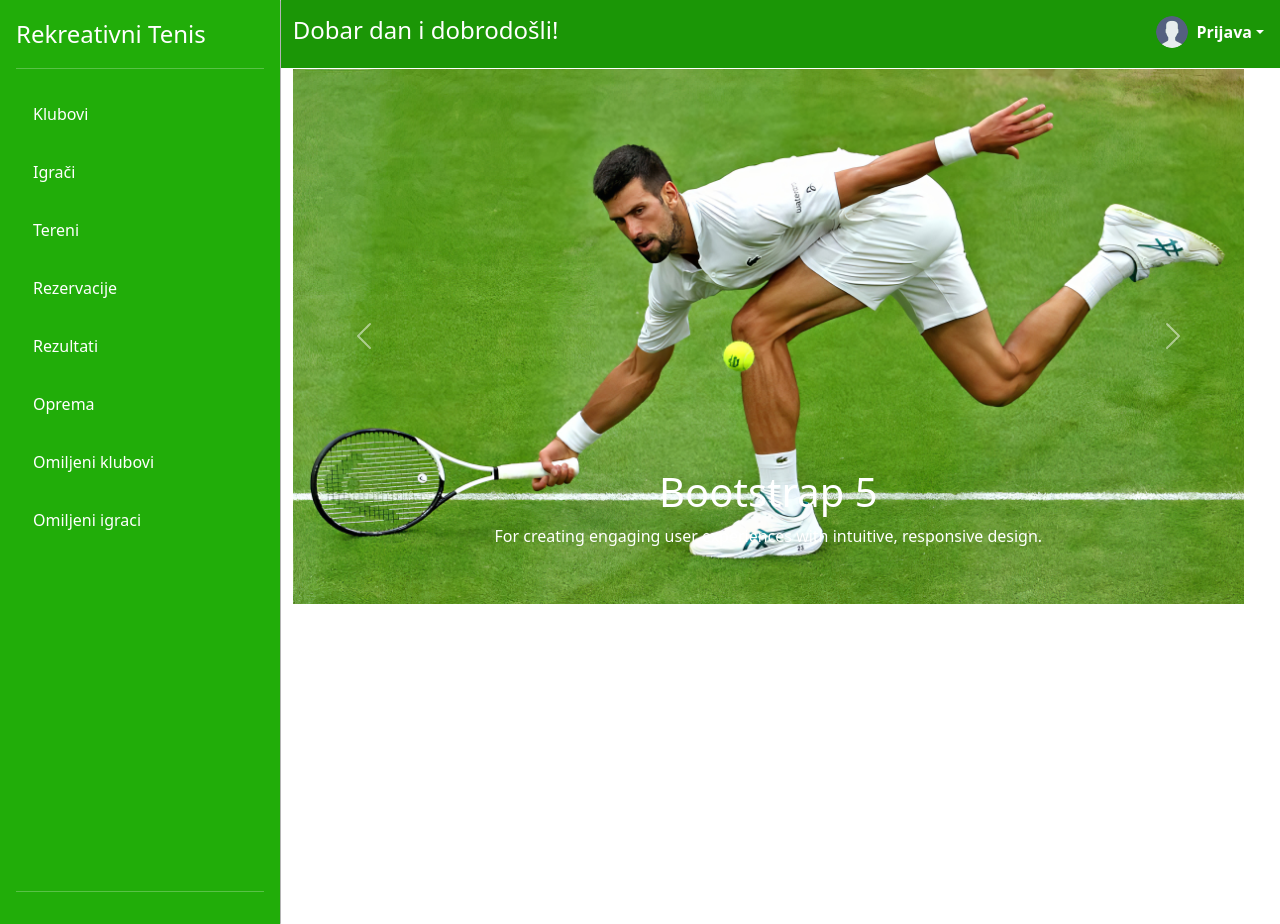
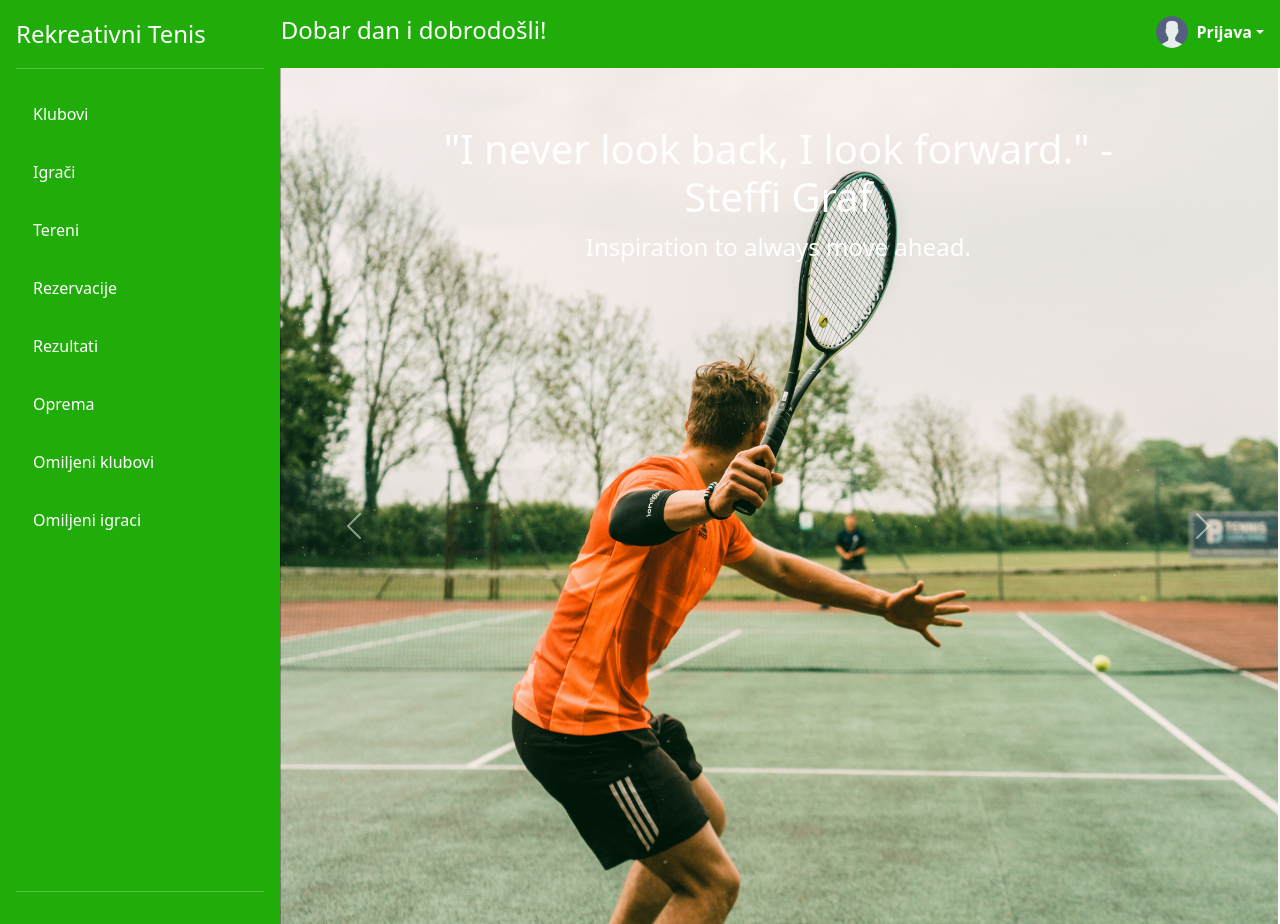
Before and after one commit to GitLN01/Rekreativni-Tenis, a PHP site: page /view-gosti/home.php in a window 1280 px wide. Run offline with PHP 8.4, Linux system fonts and the light colour scheme; some libraries are stand-ins or nearby versions.

Commit message:
Fix carousel not standing in the right place + some other fixes

```diff
--- a/view-gosti/css/style.css
+++ b/view-gosti/css/style.css
@@ -17,17 +17,21 @@ main {
   border-width: 1px 0;
   box-shadow: inset 0 .5em 1.5em rgba(0, 0, 0, .1), inset 0 .125em .5em rgba(0, 0, 0, .15);
 }
+
 .container {
   max-width: 100%;
   max-height: 100%;
 }
+
 .bi {
   vertical-align: -.125em;
   pointer-events: none;
   fill: currentColor;
 }
 
-.dropdown-toggle { outline: 0; }
+.dropdown-toggle {
+  outline: 0;
+}
 
 .nav-flush .nav-link {
   border-radius: 0;
@@ -42,6 +46,7 @@ main {
   background-color: transparent;
   border: 0;
 }
+
 .btn-toggle:hover,
 .btn-toggle:focus {
 
@@ -60,6 +65,7 @@ main {
 .btn-toggle[aria-expanded="true"] {
   color: rgba(0, 0, 0, .85);
 }
+
 .btn-toggle[aria-expanded="true"]::before {
   transform: rotate(90deg);
 }
@@ -72,6 +78,7 @@ main {
   margin-left: 1.25rem;
   text-decoration: none;
 }
+
 .btn-toggle-nav a:hover,
 .btn-toggle-nav a:focus {
   background-color: #d2f4ea;
@@ -81,12 +88,23 @@ main {
   overflow-y: auto;
 }
 
-.fw-semibold { font-weight: 600; }
-.lh-tight { line-height: 1.25; }
+.fw-semibold {
+  font-weight: 600;
+}
+
+.lh-tight {
+  line-height: 1.25;
+}
 
 .nav-link:hover {
-background-color: #0d6efd;
+  background-color: #0d6efd;
 }
-.nav-link{
-padding: 17px;
+
+.nav-link {
+  padding: 17px;
 }
+
+body {
+  overflow-y: hidden;
+  overflow-x: hidden;
+}
--- a/view-gosti/home.php
+++ b/view-gosti/home.php
@@ -3,8 +3,8 @@ require_once './partials/navigacija.php';
 require_once '../model/Korisnik.php';
 ?>
 
-<div class="container">
-    <div class="row" style="height: 68px; background-color:#1b9606">
+<div class="container-fluid p-0">
+    <div class="row" style="height: 68px; background-color:#21ad09">
         <div class="row">
             <div class="col-md-8">
                 <?php
@@ -25,7 +25,7 @@ require_once '../model/Korisnik.php';
             </div>
 
             <div class="col-md-4">
-                <div class="dropdown py-3 position-fixed right-0 end-0 p-3 ">
+                <div class="dropdown py-3 position-fixed right-0 end-0 p-3">
                     <a href="#" class="d-flex align-items-center text-white text-decoration-none dropdown-toggle"
                         id="dropdownUser1" data-bs-toggle="dropdown" aria-expanded="false">
                         <img src="./images/user128.png" width="32" class="rounded-circle me-2" height="32" alt="">
@@ -45,54 +45,44 @@ require_once '../model/Korisnik.php';
                 </div>
             </div>
 
-            <div class="col-md-12" style="width:100%;display:flex;">
-                <div id="carouselSlide" class="carousel slide" data-bs-ride="carousel">
+            <div class="col-md-12" style="position: relative; padding: 0;z-index:-1;left:10px;top:-5px;">
+                <div id="carouselSlide" class="carousel slide" data-bs-ride="carousel" style="width: 100%;">
 
                     <!-- Images with captions -->
                     <div class="carousel-inner">
                         <div class="carousel-item active" data-bs-interval="2000">
-                            <div class="carouselImage">
-                                <img src="images/carousel1.jpg" class="d-block w-100 h-100" alt="...">
-                            </div>
-                            <div class="carousel-caption">
-                                <h1>Bootstrap 5</h1>
-                                <p>For creating engaging user experiences with intuitive, responsive design.</p>
+                            <img src="images/carousel1.jpg" class="d-block w-100" style="height: 100vh; object-fit: cover;" alt="...">
+                            <div class="carousel-caption d-none d-md-block" style="top: 20%; transform: translateY(-20%);">
+                                <h1 class="text-white" style="font-size: 2.5rem;">"I never look back, I look forward." - Steffi Graf</h1>
+                                <p class="text-white" style="font-size: 1.5rem;">Inspiration to always move ahead.</p>
                             </div>
                         </div>
                         <div class="carousel-item" data-bs-interval="2000">
-                            <div class="carouselImage">
-                                <img src="images/carousel2.jpg" class="d-block w-100" alt="...">
-                            </div>
-                            <div class="carousel-caption">
-                                <h1>Bootstrap 5</h1>
-                                <p>Maximize your website's potential with a robust set of pre-built components.</p>
+                            <img src="images/carousel2.jpg" class="d-block w-100" style="height: 100vh; object-fit: cover;" alt="...">
+                            <div class="carousel-caption d-none d-md-block" style="top: 20%; transform: translateY(-20%);">
+                                <h1 class="text-white" style="font-size: 2.5rem;">"Success is a journey, not a destination." - Arthur Ashe</h1>
+                                <p class="text-white" style="font-size: 1.5rem;">Focus on the process.</p>
                             </div>
                         </div>
                         <div class="carousel-item" data-bs-interval="2000">
-                            <div class="carouselImage">
-                                <img src="images/carousel3.jpg" class="d-block w-100" alt="...">
-                            </div>
-                            <div class="carousel-caption">
-                                <h1>Bootstrap 5</h1>
-                                <p>Customize your website's look and feel with ease using versatile design tools.</p>
+                            <img src="images/carousel3.jpg" class="d-block w-100" style="height: 100vh; object-fit: cover;" alt="...">
+                            <div class="carousel-caption d-none d-md-block" style="top: 20%; transform: translateY(-20%);">
+                                <h1 class="text-white" style="font-size: 2.5rem;">"You have to believe in the long term plan you have but you need the short term goals to motivate and inspire you." - Roger Federer</h1>
+                                <p class="text-white" style="font-size: 1.5rem;">Set goals, big and small.</p>
                             </div>
                         </div>
-
                     </div>
 
                     <!-- Control buttons -->
-                    <button class="carousel-control-prev" type="button" data-bs-target="#carouselSlide"
-                        data-bs-slide="prev">
+                    <button class="carousel-control-prev" type="button" data-bs-target="#carouselSlide" data-bs-slide="prev">
                         <span class="carousel-control-prev-icon" aria-hidden="true"></span>
                         <span class="visually-hidden">Previous</span>
                     </button>
-                    <button class="carousel-control-next" type="button" data-bs-target="#carouselSlide"
-                        data-bs-slide="next">
+                    <button class="carousel-control-next" type="button" data-bs-target="#carouselSlide" data-bs-slide="next">
                         <span class="carousel-control-next-icon" aria-hidden="true"></span>
                         <span class="visually-hidden">Next</span>
                     </button>
                 </div>
-
             </div>
         </div>
     </div>
```
Also changed, not shown: view-gosti/images/carousel1.jpg.
